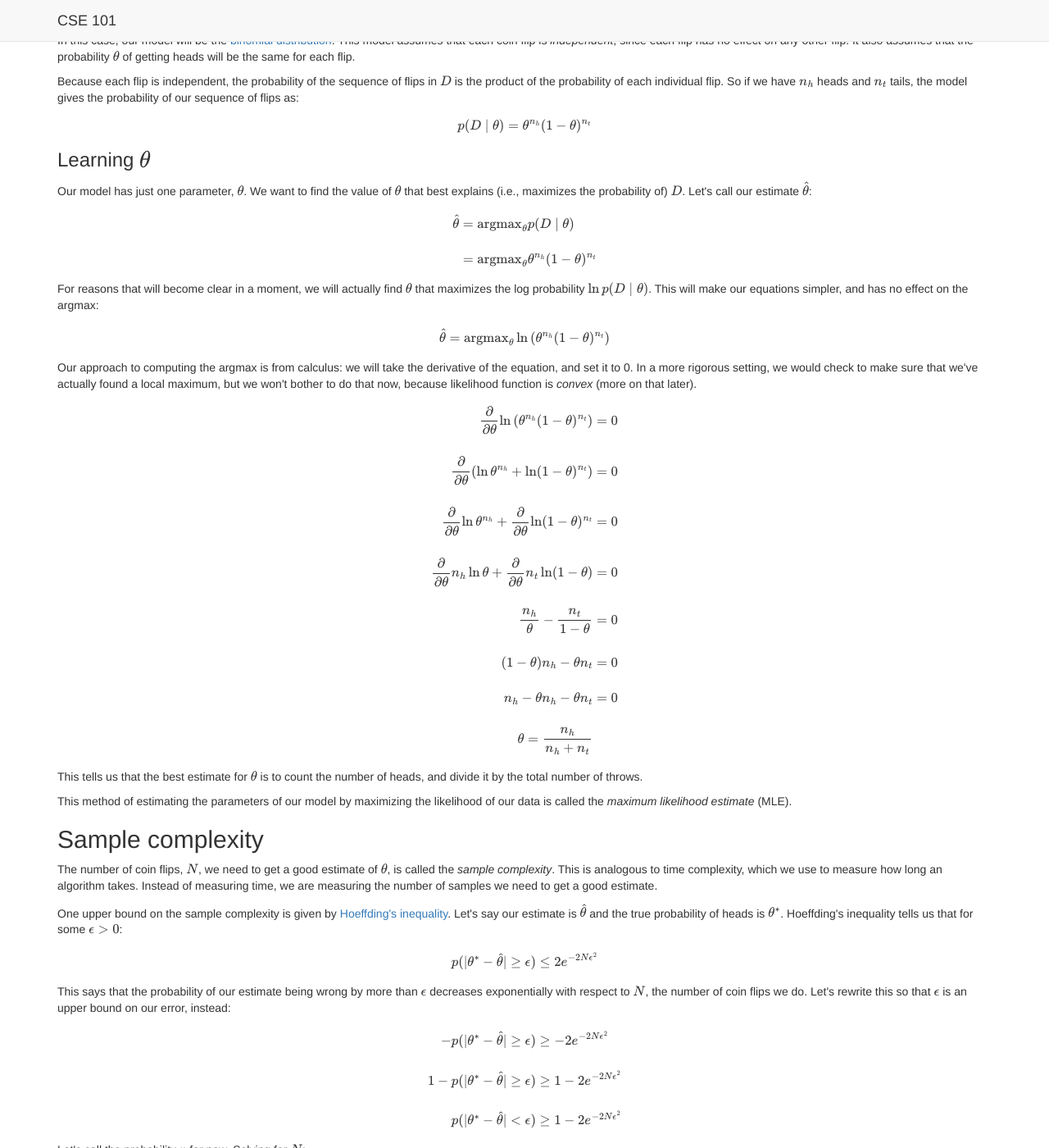
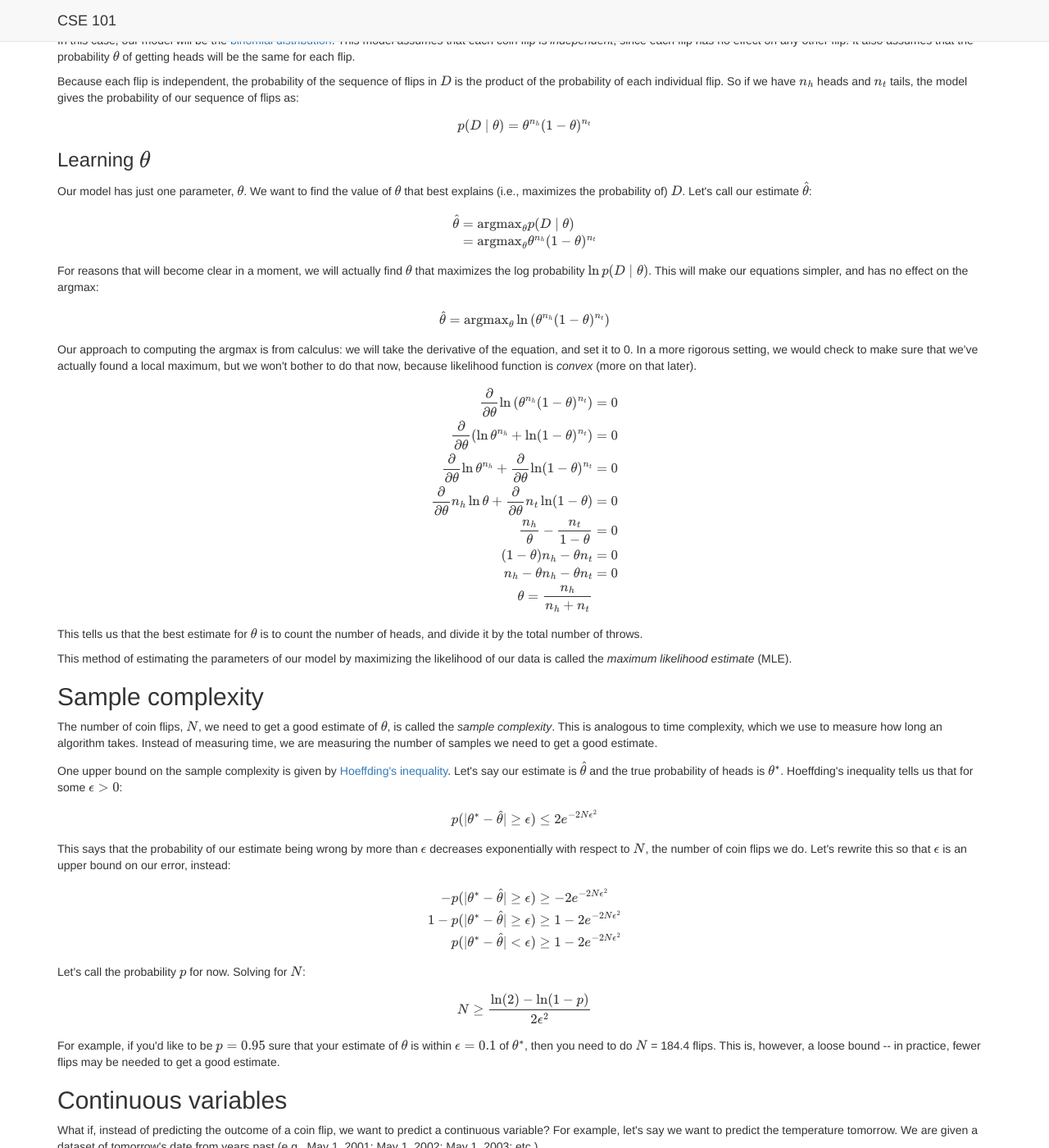
Before and after one commit to jstnhuang/cse101, a Jekyll site: the page built from notes/machine-learning/point-estimation.html, in a window 1280 px wide and 1400 px high, scrolled down 305 px. Shown: the whole window at 82% size. Built offline with Jekyll 4.4.1, drawn with Linux system fonts in a browser that asks for light colours; nearby versions of some CDN libraries; formulas are drawn with MathJax 3; comment, search, counter and statistics services are not loaded; some of the changed text lies outside the part shown.

Commit message:
Removed unnecessary trailing slashes.

```diff
--- a/notes/machine-learning/point-estimation.html
+++ b/notes/machine-learning/point-estimation.html
@@ -27,7 +27,7 @@ $$
 <p>Our model has just one parameter, $\theta$. We want to find the value of $\theta$ that best explains (i.e., maximizes the probability of) $D$. Let's call our estimate $\hat{\theta}$:</p>
 $$
 \begin{align}
-  \hat{\theta} & = \argmax_\theta p(D \mid \theta) \\\\
+  \hat{\theta} & = \argmax_\theta p(D \mid \theta) \\
     & = \argmax_\theta \theta^{n_h} (1 - \theta)^{n_t}
 \end{align}
 $$
@@ -42,13 +42,13 @@ $$
 
 $$
 \begin{align}
-  \frac{\partial}{\partial \theta} \ln \left(\theta^{n_h} (1 - \theta)^{n_t}\right) &= 0 \\\\
-  \frac{\partial}{\partial \theta} \left(\ln \theta^{n_h} + \ln (1 - \theta)^{n_t} \right) &= 0 \\\\
-  \frac{\partial}{\partial \theta} \ln \theta^{n_h} + \frac{\partial}{\partial \theta} \ln (1 - \theta)^{n_t} &= 0 \\\\
-  \frac{\partial}{\partial \theta} n_h \ln \theta + \frac{\partial}{\partial \theta} n_t \ln (1 - \theta) &= 0 \\\\
-  \frac{n_h}{\theta} - \frac{n_t}{1 - \theta} &= 0 \\\\
-  (1 - \theta)n_h - \theta n_t &= 0 \\\\
-  n_h - \theta n_h - \theta n_t &= 0 \\\\
+  \frac{\partial}{\partial \theta} \ln \left(\theta^{n_h} (1 - \theta)^{n_t}\right) &= 0 \\
+  \frac{\partial}{\partial \theta} \left(\ln \theta^{n_h} + \ln (1 - \theta)^{n_t} \right) &= 0 \\
+  \frac{\partial}{\partial \theta} \ln \theta^{n_h} + \frac{\partial}{\partial \theta} \ln (1 - \theta)^{n_t} &= 0 \\
+  \frac{\partial}{\partial \theta} n_h \ln \theta + \frac{\partial}{\partial \theta} n_t \ln (1 - \theta) &= 0 \\
+  \frac{n_h}{\theta} - \frac{n_t}{1 - \theta} &= 0 \\
+  (1 - \theta)n_h - \theta n_t &= 0 \\
+  n_h - \theta n_h - \theta n_t &= 0 \\
   \theta = \frac{n_h}{n_h + n_t}
 \end{align}
 $$
@@ -69,8 +69,8 @@ $$
 <p>This says that the probability of our estimate being wrong by more than $\epsilon$ decreases exponentially with respect to $N$, the number of coin flips we do. Let's rewrite this so that $\epsilon$ is an upper bound on our error, instead:</p>
 $$
 \begin{align}
-  -p(\lvert\theta^* - \hat{\theta}\rvert \ge \epsilon) & \ge -2 e^{-2 N \epsilon^2}\\\\
-  1-p(\lvert\theta^* - \hat{\theta}\rvert \ge \epsilon) & \ge 1 - 2 e^{-2 N \epsilon^2}\\\\
+  -p(\lvert\theta^* - \hat{\theta}\rvert \ge \epsilon) & \ge -2 e^{-2 N \epsilon^2}\\
+  1-p(\lvert\theta^* - \hat{\theta}\rvert \ge \epsilon) & \ge 1 - 2 e^{-2 N \epsilon^2}\\
   p(\lvert\theta^* - \hat{\theta}\rvert \lt \epsilon) & \ge 1 - 2 e^{-2 N \epsilon^2}
 \end{align}
 $$
@@ -97,8 +97,8 @@ $$f(x) = \frac{1}{\sigma \sqrt{2\pi}} e^{-\frac{(x-\mu)^2}{2\sigma^2}}$$
 <p>First, the log likelihood of the data set:</p>
 $$
 \begin{align}
-  P(X \mid \mu, \sigma) & = \left(\frac{1}{\sigma \sqrt{2 \pi}}\right)^N \prod_{i=1}^N e^{\frac{-(x_i - \mu)^2}{2 \sigma^2}} \\\\
-  \ln P(X \mid \mu, \sigma) & = \ln \left[\left(\frac{1}{\sigma \sqrt{2 \pi}}\right)^N \prod_{i=1}^N e^{\frac{-(x_i - \mu)^2}{2 \sigma^2}}\right] \\\\
+  P(X \mid \mu, \sigma) & = \left(\frac{1}{\sigma \sqrt{2 \pi}}\right)^N \prod_{i=1}^N e^{\frac{-(x_i - \mu)^2}{2 \sigma^2}} \\
+  \ln P(X \mid \mu, \sigma) & = \ln \left[\left(\frac{1}{\sigma \sqrt{2 \pi}}\right)^N \prod_{i=1}^N e^{\frac{-(x_i - \mu)^2}{2 \sigma^2}}\right] \\
     & = -N \ln(\sigma \sqrt{2 \pi}) + \sum_{i=1}^N \frac{-(x_i - \mu)^2}{2 \sigma^2}
 \end{align}
 $$
@@ -106,9 +106,9 @@ $$
 <p>We want to find $\mu$ and $\sigma$ that maximize this likelihood. Setting the partial derivative of this with respect to $\mu$ and setting it equal to 0:</p>
 $$
 \begin{align}
-  \frac{\partial}{\partial \mu} \left[-N \ln(\sigma \sqrt{2 \pi}) + \sum_{i=1}^N \frac{-(x_i - \mu)^2}{2 \sigma^2}\right] &= \sum_{i=1}^N \frac{(x_i - \mu)}{\sigma^2} = 0 \\\\
-  \sum_{i=1}^N (x_i - \mu) = 0 \\\\
-  \sum_{i=1}^N x_i = N \mu \\\\
+  \frac{\partial}{\partial \mu} \left[-N \ln(\sigma \sqrt{2 \pi}) + \sum_{i=1}^N \frac{-(x_i - \mu)^2}{2 \sigma^2}\right] &= \sum_{i=1}^N \frac{(x_i - \mu)}{\sigma^2} = 0 \\
+  \sum_{i=1}^N (x_i - \mu) = 0 \\
+  \sum_{i=1}^N x_i = N \mu \\
   \mu = \frac{1}{N} \sum_{i=1}^N x_i
 \end{align}
 $$
@@ -119,8 +119,8 @@ $$
 
 $$
 \begin{align}
-  \frac{\partial}{\partial \sigma} \left[-N \ln(\sigma \sqrt{2 \pi}) + \sum_{i=1}^N \frac{-(x_i - \mu)^2}{2 \sigma^2}\right] &= \frac{-N}{\sigma} + \sum_{i=1}^N \frac{(x_i - \mu)^2}{\sigma^3} = 0 \\\\
-  \sum_{i=1}^N \frac{(x_i - \mu)^2}{\sigma^3} = \frac{N}{\sigma} \\\\
+  \frac{\partial}{\partial \sigma} \left[-N \ln(\sigma \sqrt{2 \pi}) + \sum_{i=1}^N \frac{-(x_i - \mu)^2}{2 \sigma^2}\right] &= \frac{-N}{\sigma} + \sum_{i=1}^N \frac{(x_i - \mu)^2}{\sigma^3} = 0 \\
+  \sum_{i=1}^N \frac{(x_i - \mu)^2}{\sigma^3} = \frac{N}{\sigma} \\
   \sigma^2 = \frac{1}{N} \sum_{i=1}^N (x_i - \mu)^2
 \end{align}
 $$
```
